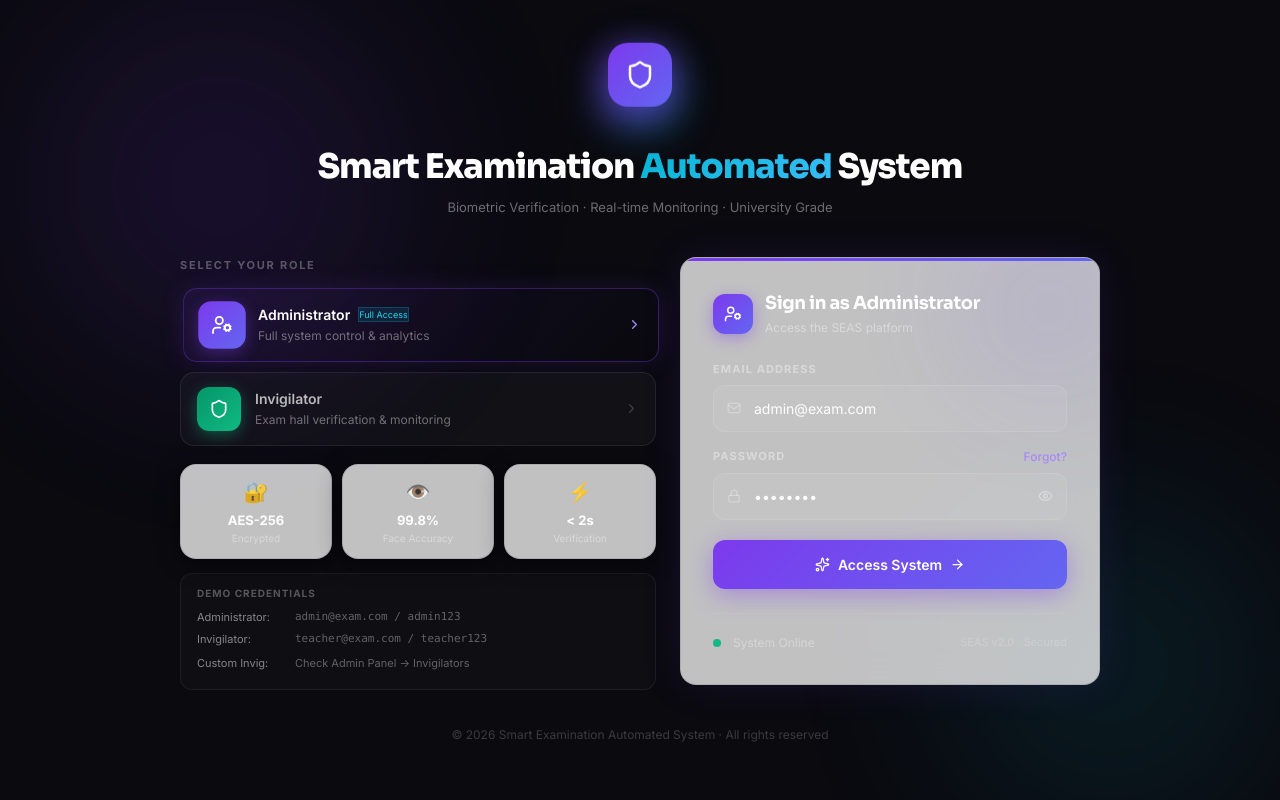
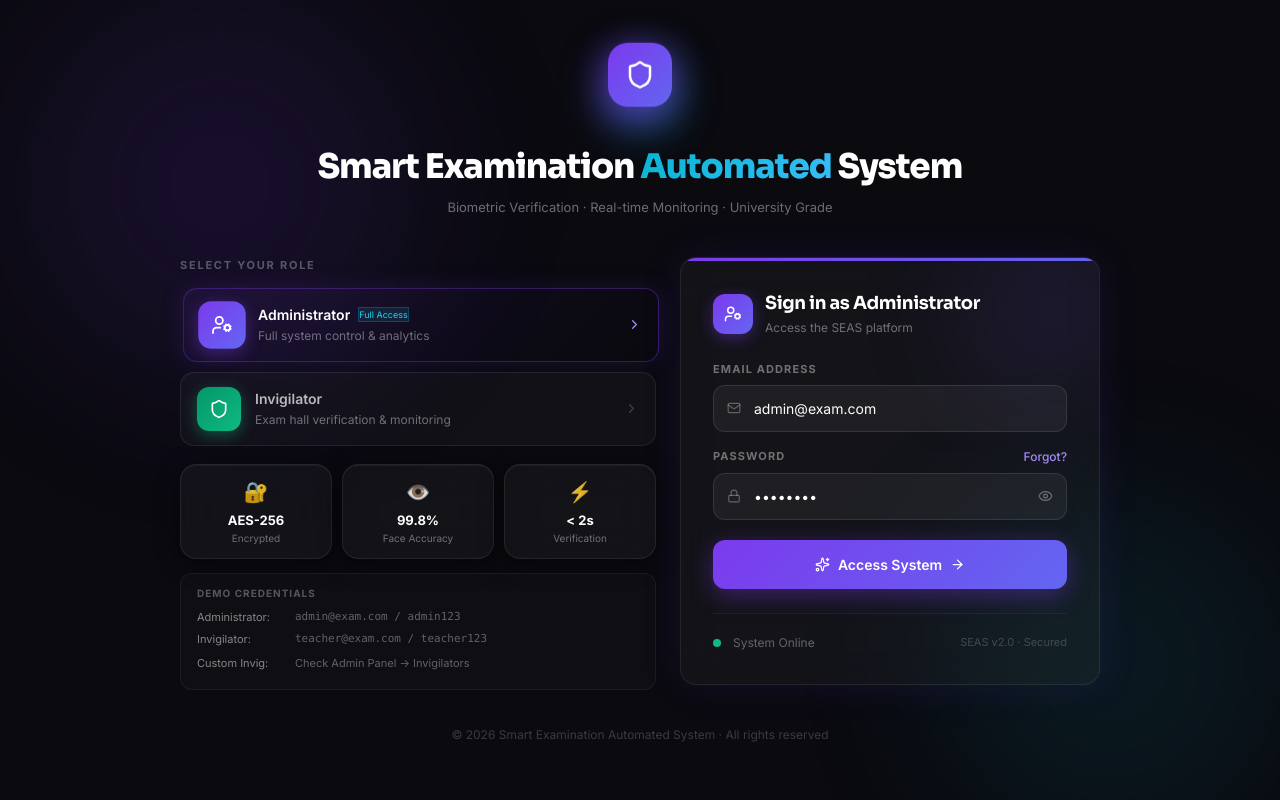
Before and after one commit to Nandinisingh07/exam-system, a React (Vite) app in the folder frontend/: page /login in a window 1280 px wide. Built offline with nearby package versions, Linux system fonts and the light colour scheme.

Commit message:
revert: back to dark theme

```diff
--- a/frontend/src/index.css
+++ b/frontend/src/index.css
@@ -28,7 +28,7 @@ html { scroll-behavior: smooth; }
 
 body {
   background-color: #0f1623;
-  color: rgba(15,23,42,0.88);
+  color: rgba(255,255,255,0.87);
   font-family: 'Inter', 'Plus Jakarta Sans', sans-serif;
   -webkit-font-smoothing: antialiased;
   -moz-osx-font-smoothing: grayscale;
@@ -51,10 +51,10 @@ body {
   --rose:          #f43f5e;
   --emerald:       #10b981;
   --amber:         #f59e0b;
-  --card-bg:       rgba(255,255,255,0.75);
-  --card-border:   rgba(15,23,42,0.12);
+  --card-bg:       rgba(255,255,255,0.038);
+  --card-border:   rgba(255,255,255,0.08);
   --divider:       rgba(255,255,255,0.06);
-  --text-muted:    rgba(15,23,42,0.5);
+  --text-muted:    rgba(255,255,255,0.42);
   --text-body:     rgba(255,255,255,0.72);
 }
 
```
